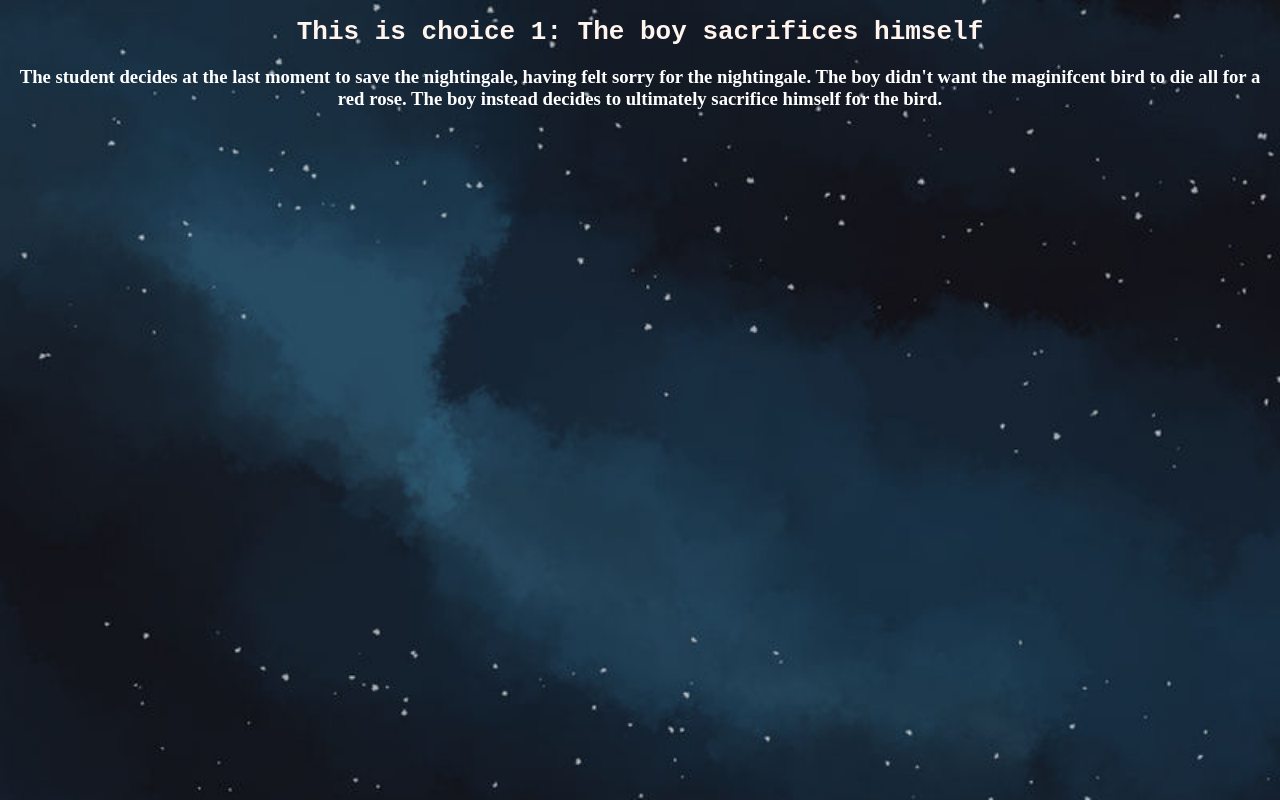
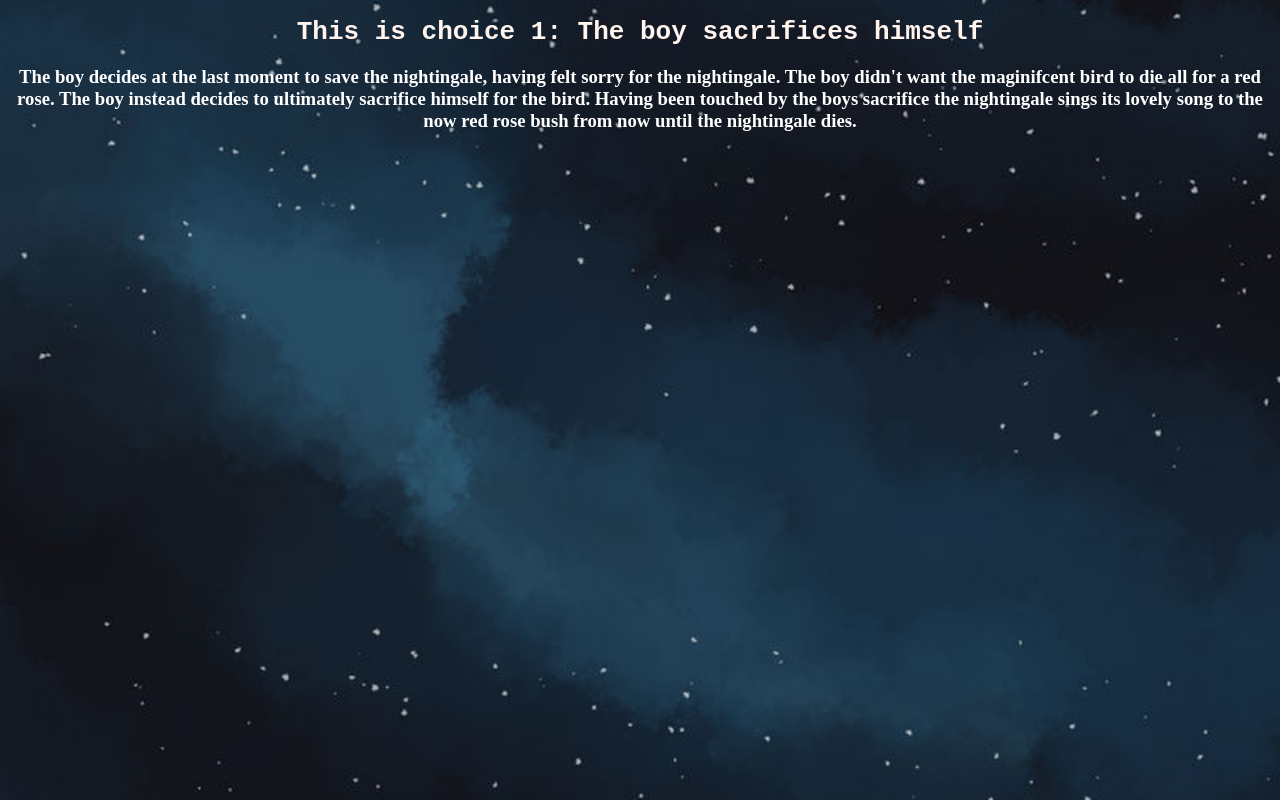
Before and after one commit to JasminWise/Tell-a-Story, a plain HTML site: page choose1.html in a window 1280 px wide. Drawn offline with Linux system fonts and the light colour scheme.

Commit message:
Change 1

```diff
--- a/choose1.html
+++ b/choose1.html
@@ -8,6 +8,10 @@
         </head>
         <body>
             <h1>This is choice 1: The boy  sacrifices himself  </h1>
-            <h3>The student decides at the last moment to save the nightingale, having felt sorry for the nightingale. The boy didn't want the maginifcent bird to die all for a red rose. The boy instead decides to ultimately sacrifice himself for the bird.</h3>
+            <h3>The boy decides at the last moment to save the nightingale, having felt sorry for the nightingale.
+                The boy didn't want the maginifcent bird to die all for a red rose.
+                The boy instead decides to ultimately sacrifice himself for the bird.
+                Having been touched by the boys sacrifice the nightingale sings its lovely song to the now red rose bush from now until the nightingale dies.
+            </h3>
         </body>
     </html>
```
